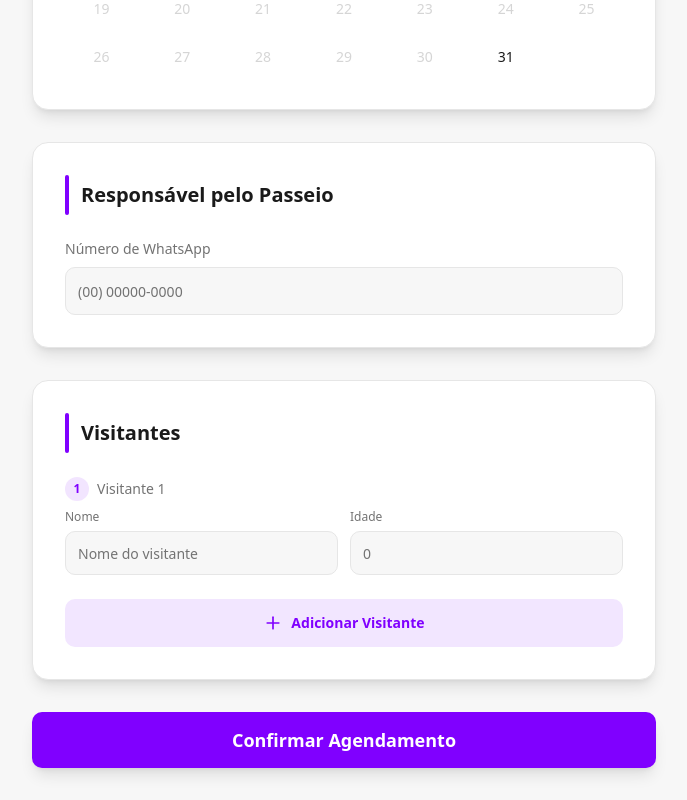
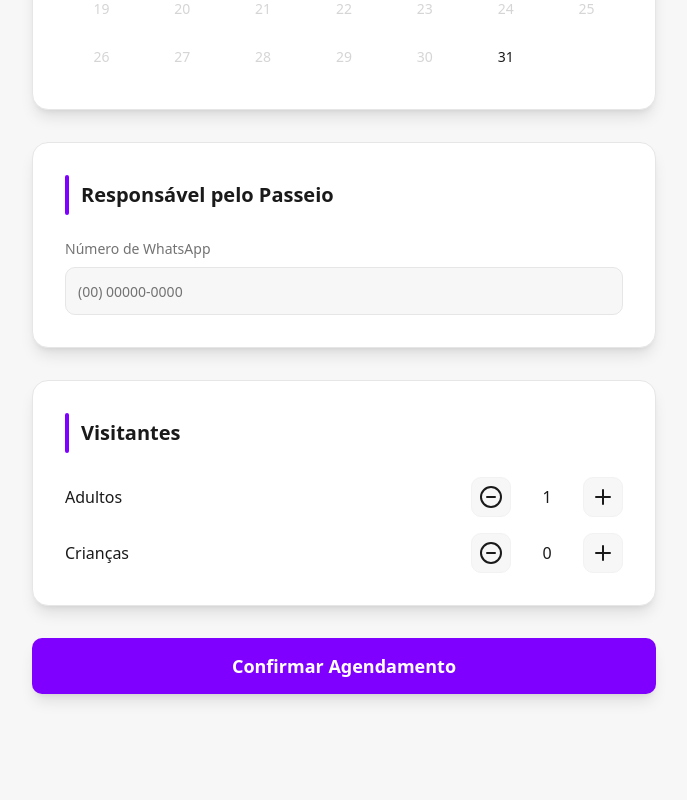
Before and after one commit to Gabr1elaugus700/reservei-app, a Next.js app: page / in a window 1280 px wide. Shown: the part 700-1500 px from the top of the page, without its empty margins (296-983 px from the left). After the commit the page ends 1426 px from the top, so only its background shows below. Built offline with nearby package versions, Linux system fonts and the light colour scheme.

Commit message:
feat: adicionar totalPrice ao modelo Booking e criar modelos ScheduleConfig e SpecialDateSchedule

```diff
--- a/src/app/features/booking/Booking-Create/page.tsx
+++ b/src/app/features/booking/Booking-Create/page.tsx
@@ -3,7 +3,6 @@
 import { Card, CardContent, CardDescription, CardHeader, CardTitle } from "@/components/ui/card";
 import { Calendar, Settings, List, Users, Clock, TrendingUp, BarChart3 } from "lucide-react";
 import { useRouter } from "next/navigation";
-import { NavBar } from "@/components/ui/navBar";
 
 const Index = () => {
   const router = useRouter();
--- a/src/app/page.tsx
+++ b/src/app/page.tsx
@@ -1,30 +1,53 @@
 "use client";
-import { useState } from "react";
+import { useEffect, useState } from "react";
 import { Button } from "@/components/ui/button";
-import {  Loader2, Plus } from "lucide-react";
+import { CircleMinus, Loader2, Plus } from "lucide-react";
 import { toast } from "sonner";
 import Image from "next/image";
 import { BookingCalendar } from "@/components/BookingCalendar";
 import { Input } from "@/components/ui/input";
+import TimeSlot from "@/components/TimeSlot";
 
-interface Visitor {
+interface Visitors {
+  childrens: number;
+  adults: number;
+  responsible: Responsible;
+}
+
+interface Responsible {
   id: string;
   name: string;
-  age: string;
+  whatsapp: string;
 }
 
 const Index = () => {
+  // Date
   const [selectedDate, setSelectedDate] = useState<Date | null>(null);
   const [selectedTime, setSelectedTime] = useState<string>("");
+
+  // Customer
   const [responsibleName, setResponsibleName] = useState("");
   const [isLoadingCustomer, setIsLoadingCustomer] = useState(false);
   const [showNameField, setShowNameField] = useState(false);
   const [isCustomerFound, setIsCustomerFound] = useState(false);
   const [customerId, setCustomerId] = useState("");
   const [whatsappNumber, setWhatsappNumber] = useState("");
-  const [visitors, setVisitors] = useState<Visitor[]>([
-    { id: "1", name: "", age: "" },
-  ]);
+  const [visitors, setVisitors] = useState<Visitors[]>([]);
+
+  // Visitors count
+  const [adultsCount, setAdultsCount] = useState(1);
+  const [childrensCount, setChildrensCount] = useState(0);
+
+  // Function to add or remove visitors
+  const sumAdults = () => setAdultsCount(adultsCount + 1);
+  const subtractAdults = () => {
+    if (adultsCount > 0) setAdultsCount(adultsCount - 1);
+  };
+
+  const sumChildrens = () => setChildrensCount(childrensCount + 1);
+  const subtractChildrens = () => {
+    if (childrensCount > 0) setChildrensCount(childrensCount - 1);
+  };
 
   const handleWhatsappChange = (value: string) => {
     setWhatsappNumber(value);
@@ -32,11 +55,11 @@ const Index = () => {
     setResponsibleName("");
     setIsCustomerFound(false);
     setCustomerId("");
-  }
+  };
 
   const handleWhatsappBlur = async () => {
     // Validar Whatsapp (mínimo 10 dígitos)
-    const numbersOnly = whatsappNumber.replace(/\D/g, '');
+    const numbersOnly = whatsappNumber.replace(/\D/g, "");
 
     if (numbersOnly.length < 10) {
       toast.error("Número de WhatsApp inválido");
@@ -47,7 +70,7 @@ const Index = () => {
 
     try {
       const response = await fetch(`/api/customer/${whatsappNumber}`);
-      console.log('Response:', response);
+      console.log("Response:", response);
       const result = await response.json();
 
       if (result.found) {
@@ -60,11 +83,35 @@ const Index = () => {
         setIsCustomerFound(false);
       }
     } catch (error) {
-      toast.error("Erro ao buscar cliente" + (error instanceof Error ? `: ${error.message}` : ""));
+      toast.error(
+        "Erro ao buscar cliente" +
+          (error instanceof Error ? `: ${error.message}` : "")
+      );
     } finally {
       setIsLoadingCustomer(false);
     }
   };
+
+  // Populate visitors data whenever counts or responsible info changes
+  useEffect(() => {
+    const visitorsData: Visitors = {
+      adults: adultsCount,
+      childrens: childrensCount,
+      responsible: {
+        id: customerId,
+        name: responsibleName,
+        whatsapp: whatsappNumber,
+      },
+    };
+
+    // Se não houver dados do responsável, limpar lista (opcional)
+    if (!responsibleName && !whatsappNumber && !customerId) {
+      setVisitors([]);
+      return;
+    }
+
+    setVisitors([visitorsData]);
+  }, [adultsCount, childrensCount, responsibleName, whatsappNumber, customerId]);
 
   // Gerar horários disponíveis (09:00 às 18:00, intervalos de 30min) -- Alterar para montar via backend return
   const generateTimeSlots = () => {
@@ -72,7 +119,9 @@ const Index = () => {
     for (let hour = 9; hour <= 18; hour++) {
       for (let minute = 0; minute < 60; minute += 30) {
         if (hour === 18 && minute > 0) break; // Parar às 18:00
-        const time = `${hour.toString().padStart(2, '0')}:${minute.toString().padStart(2, '0')}`;
+        const time = `${hour.toString().padStart(2, "0")}:${minute
+          .toString()
+          .padStart(2, "0")}`;
         slots.push(time);
       }
     }
@@ -94,27 +143,13 @@ const Index = () => {
     return {
       occupied: occupiedSlots[time] || 0,
       max: 20,
-      isFull: occupiedSlots[time] >= 20
+      isFull: occupiedSlots[time] >= 20,
     };
   };
 
-  const addVisitor = () => {
-    setVisitors([...visitors, { id: Date.now().toString(), name: "", age: "" }]);
-  };
-
-  const updateVisitor = (id: string, field: "name" | "age", value: string) => {
-    setVisitors(visitors.map(v => v.id === id ? { ...v, [field]: value } : v));
-  };
-
   const handleBooking = () => {
-    if (!selectedDate || !selectedTime || !responsibleName || !whatsappNumber) {
+    if (!selectedDate || !selectedTime || !visitors) {
       toast.error("Preencha todos os campos obrigatórios");
-      return;
-    }
-
-    const filledVisitors = visitors.filter(v => v.name && v.age);
-    if (filledVisitors.length === 0) {
-      toast.error("Adicione pelo menos um visitante");
       return;
     }
 
@@ -123,8 +158,6 @@ const Index = () => {
 
   return (
     <div className="min-h-screen  from-background to-muted">
-
-
       <main className="max-w-2xl mx-auto px-4 sm:px-6 py-8 space-y-8">
         {/* Hero Image Card */}
         <div className="relative rounded-3xl overflow-hidden shadow-2xl transform hover:scale-[1.02] transition-transform duration-300">
@@ -137,14 +170,20 @@ const Index = () => {
           />
           <div className="absolute inset-0 bg-linear-to-t from-black/80 via-black/40 to-transparent" />
           <div className="absolute bottom-0 left-0 right-0 p-6 sm:p-8 text-white">
-            <h2 className="text-3xl sm:text-4xl font-bold mb-3">Recanto Da Uva Fina</h2>
+            <h2 className="text-3xl sm:text-4xl font-bold mb-3">
+              Recanto Da Uva Fina
+            </h2>
             <div className="flex justify-between items-end">
               <div>
-                <span className="text-sm opacity-90 block mb-1">Valor por Adulto:</span>
+                <span className="text-sm opacity-90 block mb-1">
+                  Valor por Adulto:
+                </span>
                 <span className="text-3xl sm:text-4xl font-bold">R$ 10,00</span>
               </div>
               <div>
-                <span className="text-sm opacity-90 block mb-1">Valor por Criança (Até 10 anos):</span>
+                <span className="text-sm opacity-90 block mb-1">
+                  Valor por Criança (Até 10 anos):
+                </span>
                 <span className="text-3xl sm:text-4xl font-bold">R$ 5,00</span>
               </div>
             </div>
@@ -165,64 +204,9 @@ const Index = () => {
 
         {/* Time Selection */}
         {selectedDate && (
-          <div className="bg-card rounded-2xl shadow-lg p-6 sm:p-8 border border-border animate-in fade-in-50 slide-in-from-top-5 duration-300">
-            <div className="flex items-center gap-3 mb-6">
-              <div className="h-10 w-1 bg-primary rounded-full" />
-              <h3 className="text-xl font-bold">Selecione o Horário</h3>
-            </div>
-            <div className="grid grid-cols-3 sm:grid-cols-4 md:grid-cols-5 gap-3">
-              {timeSlots.map((time) => {
-                const capacity = getTimeSlotCapacity(time);
-                const isSelected = selectedTime === time;
-                const isFull = capacity.isFull;
-
-                return (
-                  <button
-                    key={time}
-                    onClick={() => !isFull && setSelectedTime(time)}
-                    disabled={isFull}
-                    className={`
-                      relative p-3 rounded-xl border-2 transition-all duration-200
-                      ${isSelected
-                        ? 'bg-primary border-primary text-primary-foreground shadow-lg scale-105'
-                        : isFull
-                        ? 'bg-muted/50 border-muted text-muted-foreground cursor-not-allowed opacity-50'
-                        : 'bg-background border-border hover:border-primary hover:bg-primary/5 hover:scale-105'
-                      }
-                    `}
-                  >
-                    <div className="font-semibold text-sm">{time}</div>
-                    {!isFull && (
-                      <div className="text-xs mt-1 opacity-75">
-                        {capacity.occupied}/{capacity.max}
-                      </div>
-                    )}
-                    {isFull && (
-                      <div className="text-xs mt-1 font-medium">
-                        Lotado
-                      </div>
-                    )}
-                  </button>
-                );
-              })}
-            </div>
-            <div className="mt-4 p-3 bg-muted/50 rounded-lg text-sm text-muted-foreground flex items-center gap-2">
-              <div className="flex items-center gap-4">
-                <div className="flex items-center gap-2">
-                  <div className="w-3 h-3 rounded-full bg-primary" />
-                  <span>Selecionado</span>
-                </div>
-                <div className="flex items-center gap-2">
-                  <div className="w-3 h-3 rounded-full bg-background border-2 border-border" />
-                  <span>Disponível</span>
-                </div>
-                <div className="flex items-center gap-2">
-                  <div className="w-3 h-3 rounded-full bg-muted" />
-                  <span>Lotado</span>
-                </div>
-              </div>
-            </div>
-          </div>
+          <>
+            {TimeSlot(timeSlots, getTimeSlotCapacity, selectedTime, setSelectedTime)}
+          </>
         )}
 
         {/* Responsible Person */}
@@ -257,9 +241,11 @@ const Index = () => {
             {showNameField && !isLoadingCustomer && (
               <div className="animate-in fade-in-50 slide-in-from-top-5 duration-300">
                 <label className="block text-sm font-medium mb-2 text-muted-foreground">
-                  Nome Completo
+                  Nome do Responsável
                   {isCustomerFound && (
-                    <span className="ml-2 text-xs text-primary">(Cliente cadastrado)</span>
+                    <span className="ml-2 text-xs text-primary">
+                      (Cliente cadastrado)
+                    </span>
                   )}
                 </label>
                 <Input
@@ -268,7 +254,7 @@ const Index = () => {
                   onChange={(e) => setResponsibleName(e.target.value)}
                   disabled={isCustomerFound}
                   className={`h-12 bg-background border-border focus:border-primary transition-colors ${
-                    isCustomerFound ? 'opacity-75 cursor-not-allowed' : ''
+                    isCustomerFound ? "opacity-75 cursor-not-allowed" : ""
                   }`}
                 />
               </div>
@@ -283,51 +269,47 @@ const Index = () => {
             <h3 className="text-xl font-bold">Visitantes</h3>
           </div>
           <div className="space-y-4">
-            {visitors.map((visitor, index) => (
-              <div key={visitor.id} className="space-y-3">
-                <div className="flex items-center gap-2 mb-2">
-                  <div className="h-6 w-6 rounded-full bg-primary/10 flex items-center justify-center text-xs font-bold text-primary">
-                    {index + 1}
-                  </div>
-                  <span className="text-sm font-medium text-muted-foreground">
-                    Visitante {index + 1}
-                  </span>
-                </div>
-                <div className="grid grid-cols-1 sm:grid-cols-2 gap-3">
-                  <div>
-                    <label className="block text-xs font-medium mb-1.5 text-muted-foreground">
-                      Nome
-                    </label>
-                    <Input
-                      placeholder="Nome do visitante"
-                      value={visitor.name}
-                      onChange={(e) => updateVisitor(visitor.id, "name", e.target.value)}
-                      className="h-11 bg-background border-border focus:border-primary transition-colors"
-                    />
-                  </div>
-                  <div>
-                    <label className="block text-xs font-medium mb-1.5 text-muted-foreground">
-                      Idade
-                    </label>
-                    <Input
-                      placeholder="0"
-                      type="number"
-                      value={visitor.age}
-                      onChange={(e) => updateVisitor(visitor.id, "age", e.target.value)}
-                      className="h-11 bg-background border-border focus:border-primary transition-colors"
-                    />
-                  </div>
-                </div>
+            <div className="flex items-center justify-between">
+              <span className="font-medium">Adultos</span>
+              <div className="flex items-center gap-3">
+                <Button
+                  onClick={subtractAdults}
+                  variant="outline"
+                  className="h-10 w-10 p-0 grid place-items-center"
+                >
+                  <CircleMinus />
+                </Button>
+                <span className="w-12 text-center font-medium">{adultsCount}</span>
+                <Button
+                  onClick={sumAdults}
+                  variant="outline"
+                  className="h-10 w-10 p-0 grid place-items-center"
+                >
+                  <Plus />
+                </Button>
               </div>
-            ))}
-            <Button
-              variant="secondary"
-              className="w-full h-12 mt-2 font-semibold hover:bg-secondary/80"
-              onClick={addVisitor}
-            >
-              <Plus className="h-5 w-5 mr-2" />
-              Adicionar Visitante
-            </Button>
+            </div>
+
+            <div className="flex items-center justify-between">
+              <span className="font-medium">Crianças</span>
+              <div className="flex items-center gap-3">
+                <Button
+                  onClick={subtractChildrens}
+                  variant="outline"
+                  className="h-10 w-10 p-0 grid place-items-center"
+                >
+                  <CircleMinus />
+                </Button>
+                <span className="w-12 text-center font-medium">{childrensCount}</span>
+                <Button
+                  onClick={sumChildrens}
+                  variant="outline"
+                  className="h-10 w-10 p-0 grid place-items-center"
+                >
+                  <Plus />
+                </Button>
+              </div>
+            </div>
           </div>
         </div>
 
--- /dev/null
+++ b/src/components/TimeSlot.tsx
@@ -0,0 +1,69 @@
+function TimeSlot(
+  timeSlots: string[],
+  getTimeSlotCapacity: (time: string) => {
+    occupied: number;
+    max: number;
+    isFull: boolean;
+  },
+  selectedTime: string | null,
+  setSelectedTime: (time: string) => void
+) {
+  return (
+    <div className="bg-card rounded-2xl shadow-lg p-6 sm:p-8 border border-border animate-in fade-in-50 slide-in-from-top-5 duration-300">
+      <div className="flex items-center gap-3 mb-6">
+        <div className="h-10 w-1 bg-primary rounded-full" />
+        <h3 className="text-xl font-bold">Selecione o Horário</h3>
+      </div>
+      <div className="grid grid-cols-3 sm:grid-cols-4 md:grid-cols-5 gap-3">
+        {timeSlots.map((time) => {
+          const capacity = getTimeSlotCapacity(time);
+          const isSelected = selectedTime === time;
+          const isFull = capacity.isFull;
+
+          return (
+            <button
+              key={time}
+              onClick={() => !isFull && setSelectedTime(time)}
+              disabled={isFull}
+              className={`
+                      relative p-3 rounded-xl border-2 transition-all duration-200
+                      ${
+                        isSelected
+                          ? "bg-primary border-primary text-primary-foreground shadow-lg scale-105"
+                          : isFull
+                          ? "bg-muted/50 border-muted text-muted-foreground cursor-not-allowed opacity-50"
+                          : "bg-background border-border hover:border-primary hover:bg-primary/5 hover:scale-105"
+                      }
+                    `}
+            >
+              <div className="font-semibold text-sm">{time}</div>
+              {!isFull && (
+                <div className="text-xs mt-1 opacity-75">
+                  {capacity.occupied}/{capacity.max}
+                </div>
+              )}
+              {isFull && <div className="text-xs mt-1 font-medium">Lotado</div>}
+            </button>
+          );
+        })}
+      </div>
+      <div className="mt-4 p-3 bg-muted/50 rounded-lg text-sm text-muted-foreground flex items-center gap-2">
+        <div className="flex items-center gap-4">
+          <div className="flex items-center gap-2">
+            <div className="w-3 h-3 rounded-full bg-primary" />
+            <span>Selecionado</span>
+          </div>
+          <div className="flex items-center gap-2">
+            <div className="w-3 h-3 rounded-full bg-background border-2 border-border" />
+            <span>Disponível</span>
+          </div>
+          <div className="flex items-center gap-2">
+            <div className="w-3 h-3 rounded-full bg-muted" />
+            <span>Lotado</span>
+          </div>
+        </div>
+      </div>
+    </div>
+  );
+}
+export default TimeSlot;
```
Also changed, not shown: 2 other files (tests, documents, lock files or other folders).
